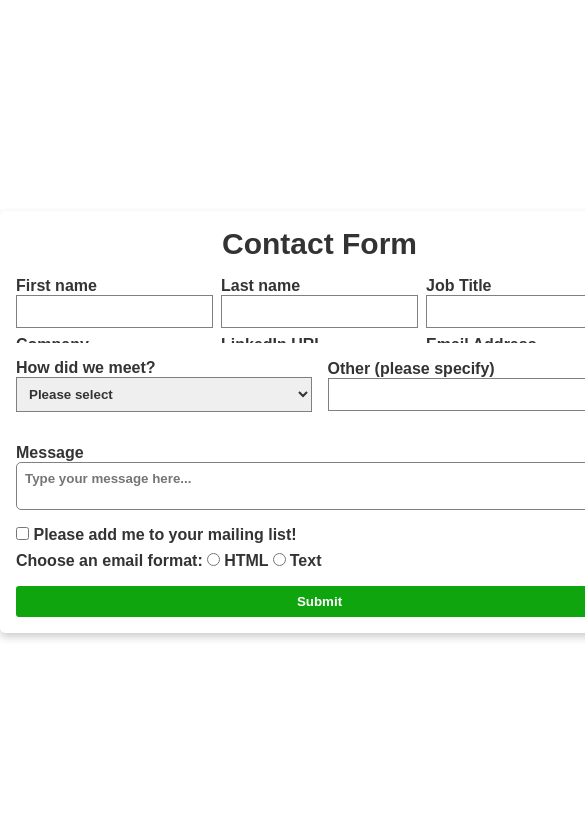
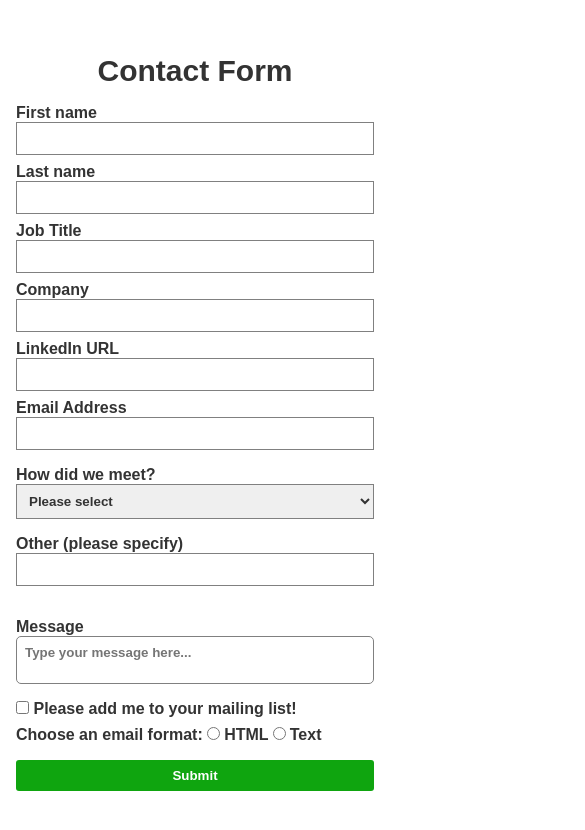
Before and after one commit to AhmedIhsan123/guestbook, a website: page views/home.html in a window 390 px wide. Shown: the top 830 px of the page, 585 px wide, since content can reach past the window. Drawn offline with Linux system fonts and the light colour scheme; files that its build step writes are made by us from their sources.

Commit message:
Added icon and made page responsive

```diff
--- a/public/styles/styles.css
+++ b/public/styles/styles.css
@@ -17,11 +17,9 @@ body {
 
 main {
 	display: flex;
-	flex-direction: column;
 	border-radius: 5px;
 	padding: 1rem;
-	box-shadow: 0 4px 8px rgba(0, 0, 0, 0.2);
-	height: 50%;
+	box-shadow: 0 4px 8px rgba(0, 0, 0, 0.1);
 }
 
 form {
@@ -109,3 +107,29 @@ textarea {
 	background-color: rgb(15, 165, 15);
 	color: white;
 }
+
+@media (max-width: 650px) {
+	#basic-info {
+		grid-template-columns: repeat(2, 1fr);
+	}
+}
+
+@media (max-width: 440px) {
+	body {
+		display: grid;
+		place-items: center;
+	}
+	main {
+		display: flex;
+		flex-direction: column;
+		width: 100%;
+		padding: 1rem;
+		box-shadow: none;
+	}
+	#meeting-info {
+		flex-direction: column;
+	}
+	#basic-info {
+		grid-template-columns: repeat(1, 1fr);
+	}
+}
--- a/views/home.html
+++ b/views/home.html
@@ -7,6 +7,9 @@
 
 		<!-- Linking CSS -->
 		<link rel="stylesheet" href="styles/styles.css" />
+
+		<!-- Add favicon -->
+		<link rel="icon" href="images/favicon.png" />
 	</head>
 	<body>
 		<main>
```
Also changed, not shown: public/images/favicon.png (added).
